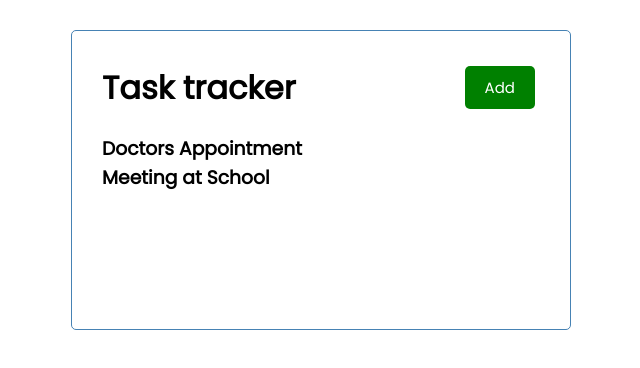
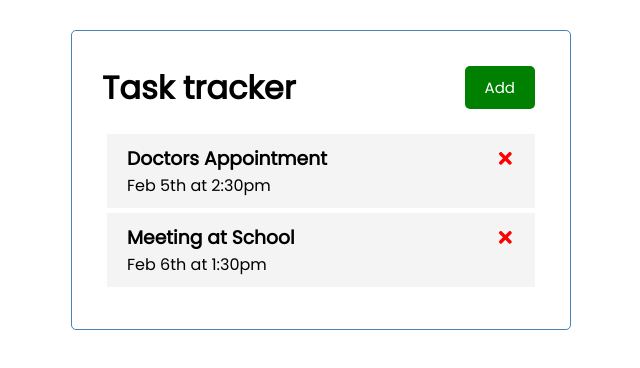
Before and after one commit to frontinorz/react-crash, a React (Create React App) app: page / in a window 1280 px wide. Shown: the top 368 px of the page, without its empty margins (319-959 px from the left). Built offline with nearby package versions, Linux system fonts and the light colour scheme.

Commit message:
Seperate task component, install react-icons

```diff
--- a/package.json
+++ b/package.json
@@ -8,6 +8,7 @@
     "@testing-library/user-event": "^12.6.3",
     "react": "^17.0.1",
     "react-dom": "^17.0.1",
+    "react-icons": "^4.2.0",
     "react-scripts": "4.0.2",
     "web-vitals": "^1.1.0"
   },
--- a/src/App.js
+++ b/src/App.js
@@ -1,12 +1,30 @@
+import { useState } from 'react'
+
 import Header from "./components/Header";
 import Tasks from "./components/Tasks";
 
 
 function App() {
+
+  const [tasks, setTasks] = useState([
+    {
+      id: 1,
+      text: "Doctors Appointment",
+      day: "Feb 5th at 2:30pm",
+      reminder: true
+    },
+    {
+      id: 2,
+      text: "Meeting at School",
+      day: "Feb 6th at 1:30pm",
+      reminder: true
+    }
+  ])
+
   return (
     <div className="container">
       <Header title="Task tracker" />
-      <Tasks />
+      <Tasks tasks={tasks} />
     </div>
   );
 }
--- /dev/null
+++ b/src/components/Task.js
@@ -0,0 +1,21 @@
+import PropTypes from 'prop-types'
+
+import { FaTimes } from 'react-icons/fa'
+
+const Task = ({ task }) => {
+  return (
+    <div className="task">
+      <h3>
+        {task.text}
+        <FaTimes style={{ color: 'red', cursor: 'pointer' }} />
+      </h3>
+      <p>{task.day}</p>
+    </div>
+  )
+}
+
+Task.propTypes = {
+  text: PropTypes.string
+}
+
+export default Task
--- a/src/components/Tasks.js
+++ b/src/components/Tasks.js
@@ -1,24 +1,11 @@
-import { useState } from 'react'
+import Task from "./Task"
 
-const Tasks = () => {
-  const [tasks, setTasks] = useState([
-    {
-      id: 1,
-      text: "Doctors Appointment",
-      day: "Feb 5th at 2:30pm",
-      reminder: true
-    },
-    {
-      id: 2,
-      text: "Meeting at School",
-      day: "Feb 6th at 1:30pm",
-      reminder: true
-    }
-  ])
-
+const Tasks = ({ tasks }) => {
   return (
     <>
-      {tasks.map(task => (<h3 key={task.id}>{task.text}</h3>))}
+      {tasks.map(task => (
+        <Task key={task.id} task={task} />
+      ))}
     </>
   )
 }
```
Also changed, not shown: 1 other file (tests, documents, lock files or other folders).
